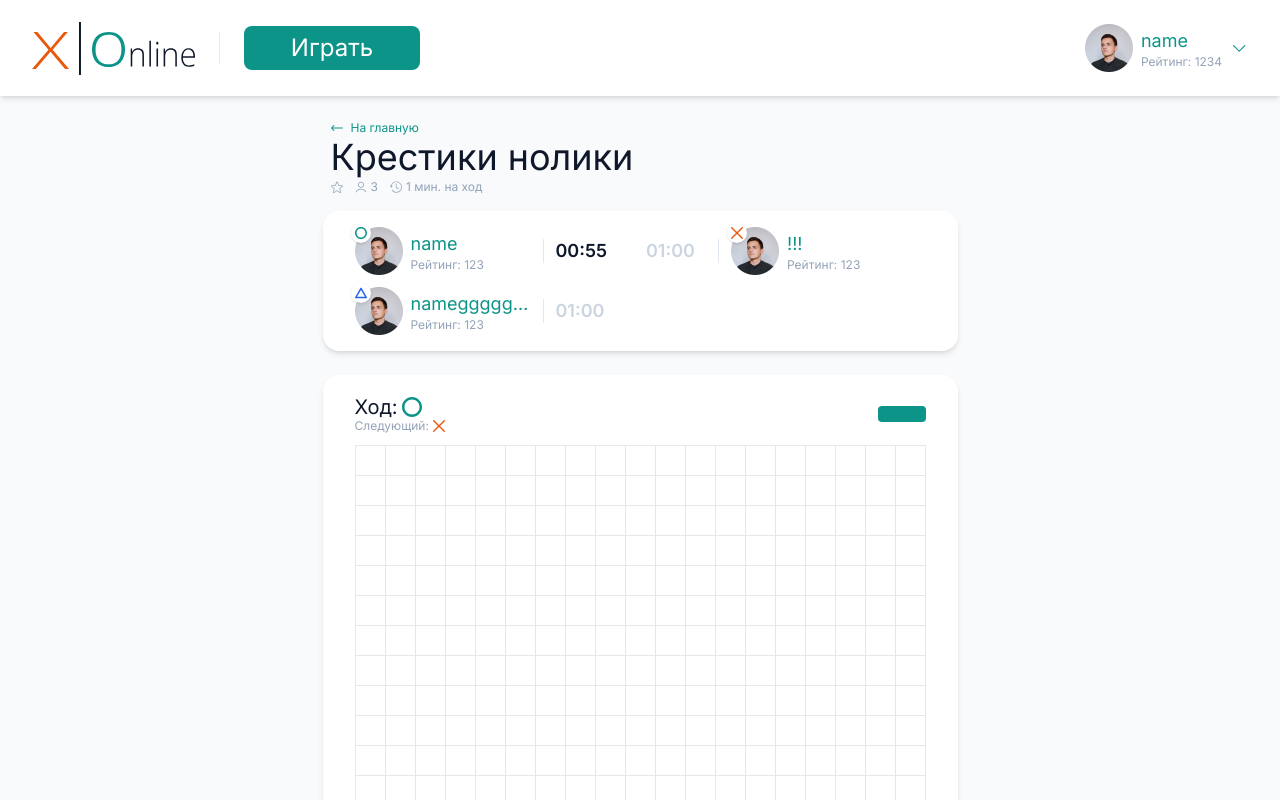
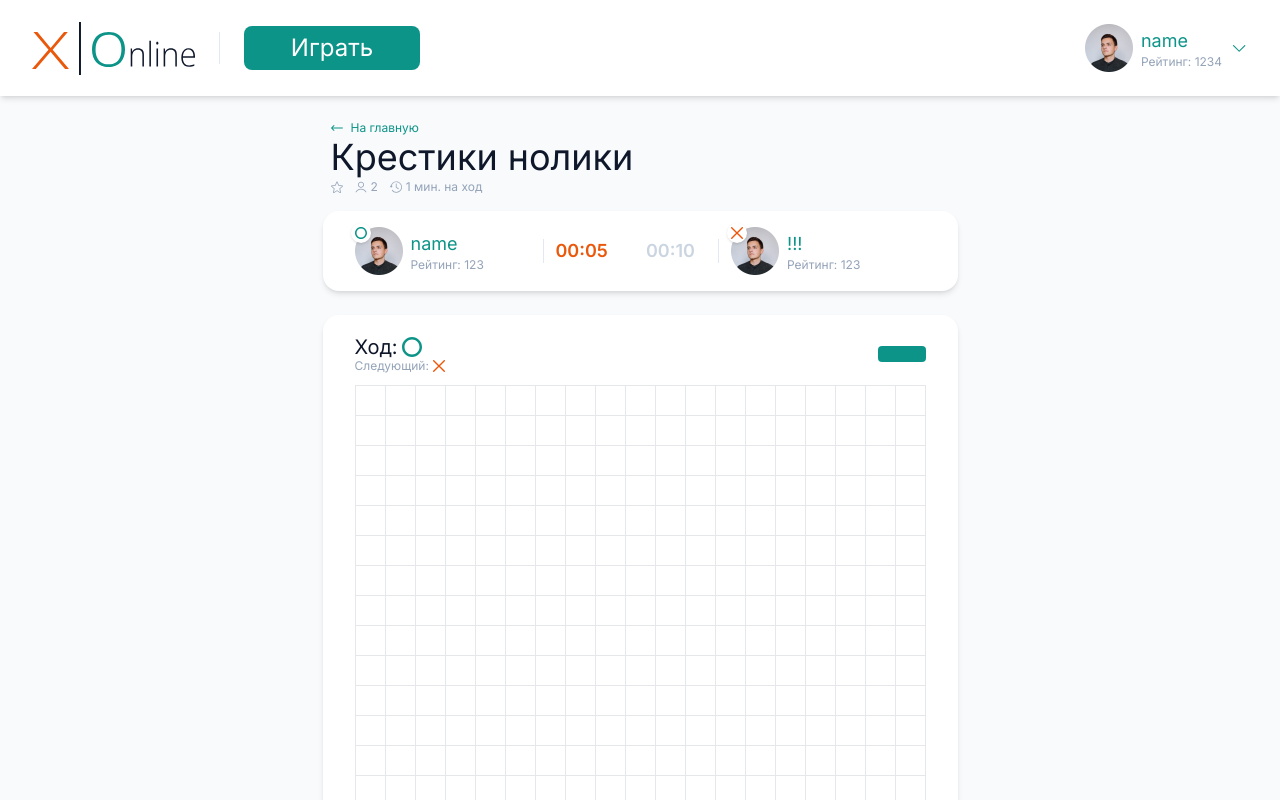
Before and after one commit to korchel/tic-tac-toe, a Next.js app: page / in a window 1280 px wide. Shown: the top 800 px of the page. Built offline with nearby package versions, Linux system fonts and the light colour scheme.

Commit message:
optimization added

```diff
--- a/components/game/Game.tsx
+++ b/components/game/Game.tsx
@@ -13,36 +13,37 @@ import {
   gameStateReducer,
   getInitialState,
 } from "./model/gameStateReducer";
-import { useReducer } from "react";
+import { useCallback, useMemo, useReducer } from "react";
 import { computeWinnerSymbol } from "./model/computeWinnerSymbol";
 import { computePlayerTimer } from "./model/computePlayerTimer";
 import { useInterval } from "../lib/timers";
 import { ButtonComponent } from "../uikit/ButtonComponent";
 import { GameStateActionType } from "../../types";
 
-const PLAYERS_COUNT = 3;
+const PLAYERS_COUNT = 2;
 
 export const Game = () => {
   const [gameState, dispatch] = useReducer(gameStateReducer, {
     playersNumber: PLAYERS_COUNT,
-    defaultTimer: 60000,
+    defaultTimer: 10000,
     currentMoveStart: Date.now(),
   }, getInitialState);
 
   const { cells, currentMove, currentMoveStart } = gameState;
-  console.log('render')
 
-  useInterval(100, !!currentMoveStart, () => {
+  useInterval(100, !!currentMoveStart, useCallback(() => {
     dispatch({
       type: GameStateActionType.TICK,
       now: Date.now(),
     });
-  });
+  }, []), );
 
-  const winnerSequence = computeWinnerSequence(gameState);
+  const winnerSequence = useMemo(() => computeWinnerSequence(gameState), [gameState]);
   const nextMove = getNextMove(gameState);
   const winnerSymbol = computeWinnerSymbol(gameState, { winnerSequence, nextMove });
   const winner = players.find((player) => player.symbol === winnerSymbol);
+
+  const handleClickCell = useCallback((index: number) => { dispatch({type: GameStateActionType.CELL_CLICK, index, now: Date.now() }) }, [])
 
   return (
     <>
@@ -76,7 +77,8 @@ export const Game = () => {
           cells.map((cell, index) => (
             <GameCell
               key={index}
-              clickCell={() => { dispatch({type: GameStateActionType.CELL_CLICK, index, now: Date.now() }) }}
+              index={index}
+              clickCell={handleClickCell}
               isWinner={winnerSequence?.includes(index)}
               disabled={!!winnerSymbol}
               symbol={cell}
@@ -88,11 +90,8 @@ export const Game = () => {
       <GameOverModal
         winnerName={winner?.name}
         playersList={players.slice(0, PLAYERS_COUNT).map((player, index) => {
-          const { timer, timeStartAt } = computePlayerTimer(gameState, player.symbol);
           return (
             <PlayerInfo
-              timer={timer}
-              timeStartAt={timeStartAt}
               key={player.id}
               avatar={player.avatar}
               name={player.name}
--- a/components/game/model/gameStateReducer.ts
+++ b/components/game/model/gameStateReducer.ts
@@ -3,7 +3,6 @@ import { GameStateAction, GameStateActionType, IState, Symbols, TimersType } fro
 import { getNextMove } from "./getNextMove";
 
 export const gameStateReducer = (state: IState, action: GameStateAction) => {
-
 
   switch (action.type) {
     case GameStateActionType.CELL_CLICK: {
@@ -22,7 +21,7 @@ export const gameStateReducer = (state: IState, action: GameStateAction) => {
     }
     case GameStateActionType.TICK: {
       const { now } = action;
-      if (!getTimeOver(state, now)) {
+      if (!isTimeOver(state, now)) {
         return state;
       }
       return {
@@ -64,7 +63,7 @@ function updateCells(gameState: IState, index: number) {
   return  gameState.cells.map((cell, i) => i === index ? getNextMove(gameState) : cell)
 }
 
-function getTimeOver(gameState: IState, now: number) {
+function isTimeOver(gameState: IState, now: number) {
   const { currentMove } = gameState;
   const currentTimer = updateTimers(gameState, now)[currentMove];
   return currentTimer <= 0;
--- a/components/game/model/getNextMove.ts
+++ b/components/game/model/getNextMove.ts
@@ -7,8 +7,8 @@ export const getNextMove = (gameState: IState): Symbols => {
     .slice(0, playersNumber)
     .filter((symbol) => timers[symbol] > 0);
 
+  const nextMoveIndex = currentOrder.indexOf(currentMove) + 1;
+  const nextMove = currentOrder[nextMoveIndex] ?? currentOrder[0];
 
-  const nextMoveIndex = currentOrder.indexOf(currentMove) + 1;
-
-  return currentOrder[nextMoveIndex] ?? currentOrder[0];
+  return nextMove;
 };
--- a/components/game/ui/GameCell.tsx
+++ b/components/game/ui/GameCell.tsx
@@ -1,23 +1,25 @@
 import clsx from 'clsx';
 import { GameSymbol } from './GameSymbol';
-import { ButtonHTMLAttributes, DetailedHTMLProps, ReactNode } from 'react';
+import { ButtonHTMLAttributes, DetailedHTMLProps, memo } from 'react';
 import { Symbols } from '../../../types';
 
 interface IButtonProps extends DetailedHTMLProps<ButtonHTMLAttributes<HTMLButtonElement>, HTMLButtonElement> {
   symbol: Symbols | null,
-  clickCell: () => void,
+  clickCell: (index: number) => void,
   isWinner: boolean | undefined,
   disabled: boolean,
+  index: number,
 }
 
-export const GameCell = ({ symbol, clickCell, isWinner, disabled }: IButtonProps) => {
+export const GameCell = memo(function GameCell({ symbol, clickCell, isWinner, disabled, index }: IButtonProps) {
+
   return (
     <button
       disabled={disabled}
-      onClick={clickCell}
+      onClick={() => clickCell(index)}
       className={clsx("border bordwer-slate-200 -ml-px -mt-px flex items-center justify-center", isWinner && "bg-orange-600/10")}
     >
       {symbol && <GameSymbol className="w-5 h-5" symbol={symbol} />}
     </button>
   );
-};
+});
--- a/components/game/ui/GameInfo.tsx
+++ b/components/game/ui/GameInfo.tsx
@@ -14,6 +14,7 @@ export const GameInfo = ({
   isRating,
   timeMode
 }: GameInfoProps) => {
+
   return (
     <div className="flex items-center gap-3 text-xs text-slate-400">
       {isRating && <StarIcon />}
--- a/components/game/ui/PlayerInfo.tsx
+++ b/components/game/ui/PlayerInfo.tsx
@@ -12,8 +12,8 @@ interface PlayerInfoProps extends DetailedHTMLProps<HTMLAttributes<HTMLHRElement
   rating: number,
   avatar: StaticImageData,
   symbol: Symbols,
-  timer: number,
-  timeStartAt: number | undefined,
+  timer?: number,
+  timeStartAt?: number | undefined,
 }
 
 export const PlayerInfo = ({
@@ -28,7 +28,7 @@ export const PlayerInfo = ({
 
   const now = useNow(1000, !!timeStartAt);
 
-  const mseconds = Math.max(now ? timer - (now - (timeStartAt ?? 0)) : timer, 0);
+  const mseconds = Math.max(now ? (timer ?? 0) - (now - (timeStartAt ?? 0)) : (timer  ?? 0), 0);
   const seconds = Math.ceil(mseconds / 1000);
   const minutesString = String(Math.floor(seconds / 60)).padStart(2, "0");
   const secondsString = String(seconds % 60).padStart(2, "0");
--- a/components/lib/timers.ts
+++ b/components/lib/timers.ts
@@ -23,16 +23,15 @@ export const useNow = (interval: number, isTimerOn: boolean) => {
 
 export const useInterval = (interval: number, isTimerOn: boolean, cb: () => void) => {
 
-  console.log(isTimerOn, 'istimeron')
   useEffect(() => {
-    if (isTimerOn) {
+    if (!isTimerOn) {
       return;
     }
 
-    const intervalId  = setInterval(cb, interval);
+    const intervalId  = setInterval(() => { cb() }, interval);
 
     return () => {
       clearInterval(intervalId);
     };
-  }, [interval, isTimerOn]);
+  }, [interval, isTimerOn, cb]);
 };
```
